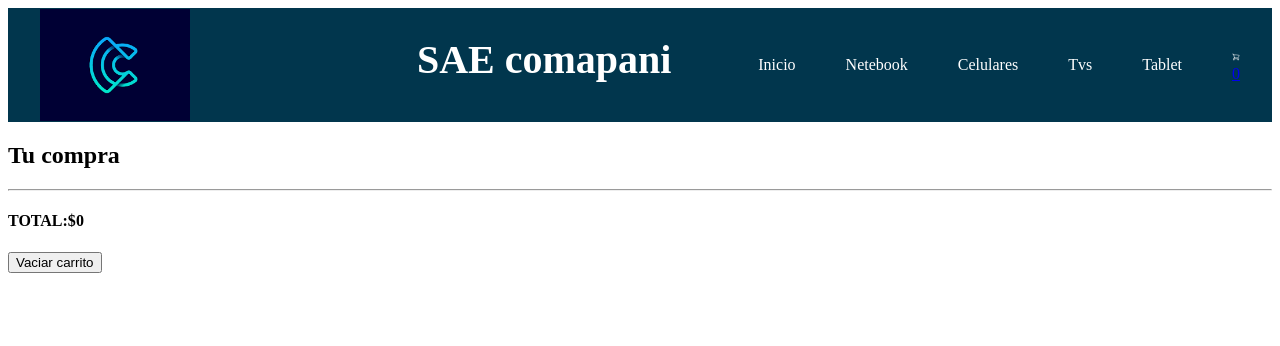
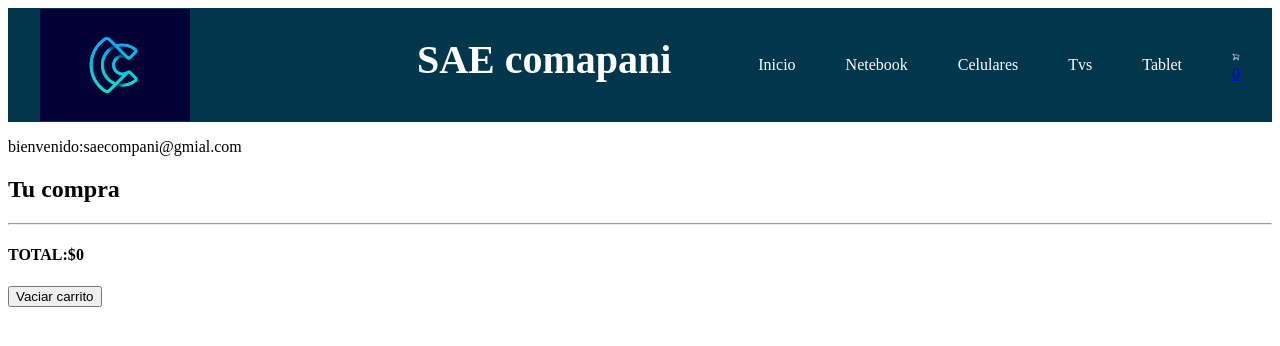
Before and after one commit to alejandrospirupulos/PreentregaReact1-Spirupulos, a React (Vite) app: page /cart in a window 1280 px wide. Shown: the top 346 px of the page. Built offline with nearby package versions, Linux system fonts and the light colour scheme.

Commit message:
creacion del componente usercontex

```diff
--- a/src/components/CartView/CartView.jsx
+++ b/src/components/CartView/CartView.jsx
@@ -1,12 +1,15 @@
 import React, { useContext } from 'react'
 import { CartContext } from '../../context/CartContext'
 import trashIcon from '../../assets/trash.svg'
+import { UserContext } from '../ItemDetail/UserContext'
 
 
  const CartView = () => {
     const {cart,totalCart, clearCart, removeItem} = useContext(CartContext )
+    const {user} = useContext(UserContext)
   return (
     <section>
+        <p>bienvenido:{user.email}</p>
         <h2>Tu compra</h2>
         <hr />
 
--- a/src/components/ItemDetail/ItemDatail.jsx
+++ b/src/components/ItemDetail/ItemDatail.jsx
@@ -31,7 +31,7 @@ const ItemDetail = ({ item }) => {
 
       {
         isInCart(item.id )
-        ? <button to="/cart">Termina mi compra</button>
+        ? <button to="/cart">Terminar mi compra</button>
         : <>
             <Quantityselector
         cantidad={cantidad}
--- /dev/null
+++ b/src/components/ItemDetail/UserContext.jsx
@@ -0,0 +1,16 @@
+
+import { createContext , useState} from "react";
+
+export const UserContext = createContext()
+
+export const UserProvider = ({children}) => {
+    const [user, setUser] = useState ({
+        email: 'saecompani@gmial.com',
+        token : 'saecompani'
+    })
+    return (
+        <UserContext.Provider value= {{user}}>
+            {children}
+        </UserContext.Provider>
+    )
+}
--- a/src/components/Navbar/CartWidget.jsx
+++ b/src/components/Navbar/CartWidget.jsx
@@ -8,6 +8,7 @@ import { CartContext } from '../../context/CartContext';
 
     const {itemsInCart} = useContext(CartContext)
 
+
   return (
     <Link to="/cart">
         <img src={cartIcon} alt="Cart icon" />
```
Also changed, not shown: src/App.jsx (+8 -2 lines).
